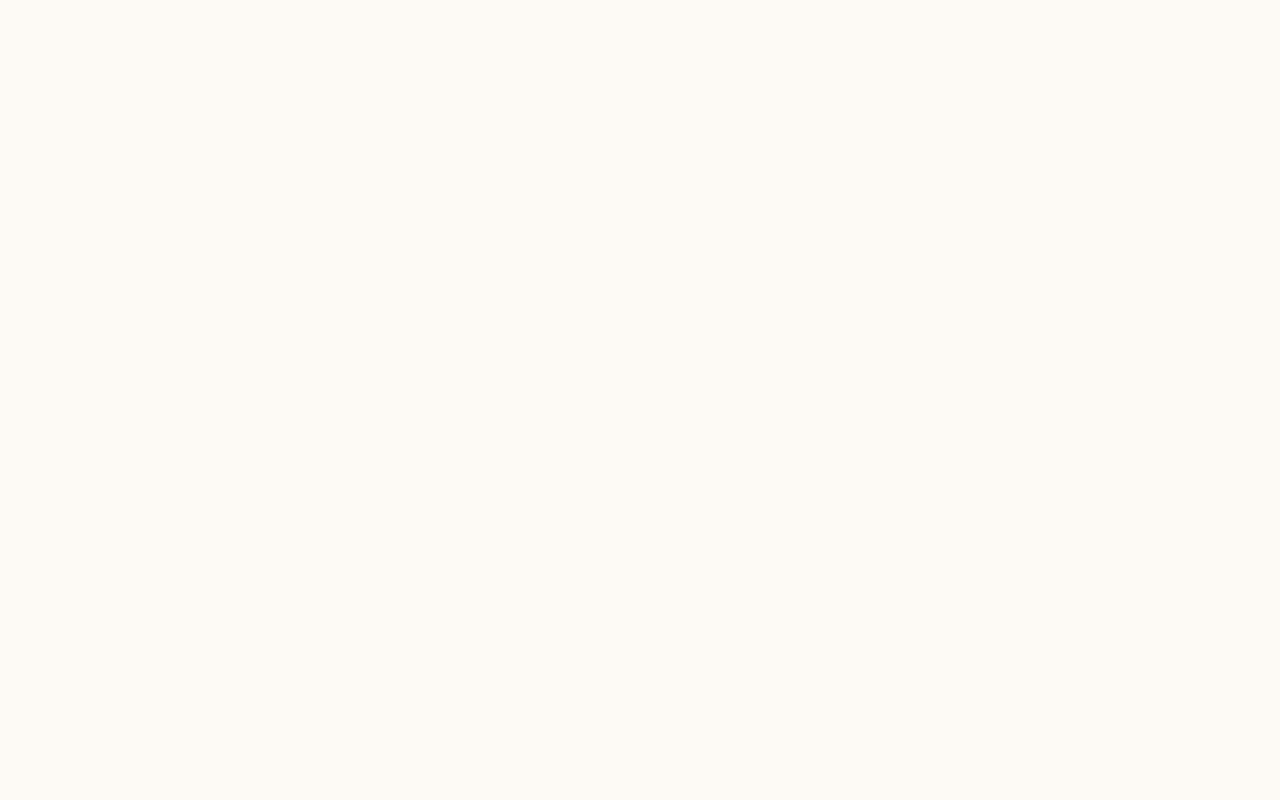
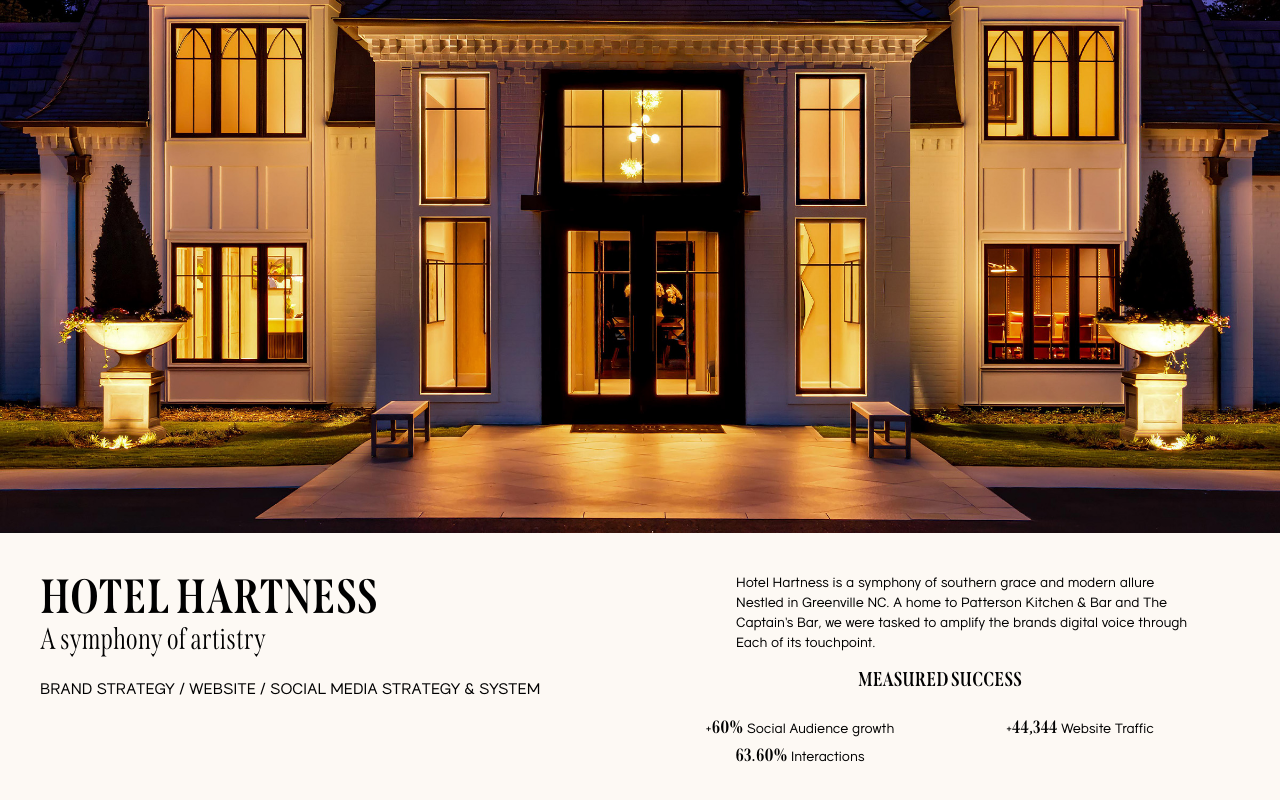
Before and after one commit to MMount98/10and5, a React (Create React App) app: page /hotel-hartness in a window 1280 px wide. Shown: the part 592-1392 px from the top of the page. Before the commit the page ends 800 px from the top, so only its background shows below. Built offline with nearby package versions, Linux system fonts and the light colour scheme.

Commit message:
placed in intro text and section for hartness hotel sub page

```diff
--- a/src/components/pages/hartnessSubPage.js
+++ b/src/components/pages/hartnessSubPage.js
@@ -1,7 +1,35 @@
-export default function HartnessSubPage(){
-    return(
+import heroImage from "../images/hotelhartness/Hotel-Hartness.jpg";
+
+export default function HartnessSubPage() {
+  return (
+    <div>
+      <img src={heroImage} />
+      <div className="introText grid grid-cols-2 p-10">
         <div>
-            <h1>hello</h1>
+          <h2 className="font-span text-5xl">HOTEL HARTNESS</h2>
+          <p className="text-3xl font-spanlight">A symphony of artistry</p>
+          <p className="text-1xl font-napzer mt-5">
+            {" "}
+            BRAND STRATEGY / WEBSITE / SOCIAL MEDIA STRATEGY & SYSTEM
+          </p>
         </div>
-    )
+        <div>
+          <p className="font-napzer pl-24 text-sm">
+            Hotel Hartness is a symphony of southern grace and modern allure{" "}
+            <br></br> Nestled in Greenville NC. A home to Patterson Kitchen &
+            Bar and The <br></br> Captain's Bar, we were tasked to amplify the
+            brands digital voice through <br></br> Each of its touchpoint.
+          </p>
+          <h3 className="text-xl text-center font-span mt-3">
+            MEASURED SUCCESS
+          </h3>
+          <div className="grid grid-cols-2 text-center text-sm p-5">
+            <p className="font-napzer">+<span className="font-span text-lg">60%</span> Social Audience growth</p>
+            <p className="font-napzer">+<span className="font-span text-lg">44,344</span> Website Traffic</p>
+            <p className="font-napzer"><span className="font-span text-lg">63.60%</span> Interactions</p>
+          </div>
+        </div>
+      </div>
+    </div>
+  );
 }
```
Also changed, not shown: src/components/images/hotelhartness/Hotel-Hartness.jpg (renamed from src/components/images/hotelhartness/Hotel Hartness (Hero Image).jpg).
